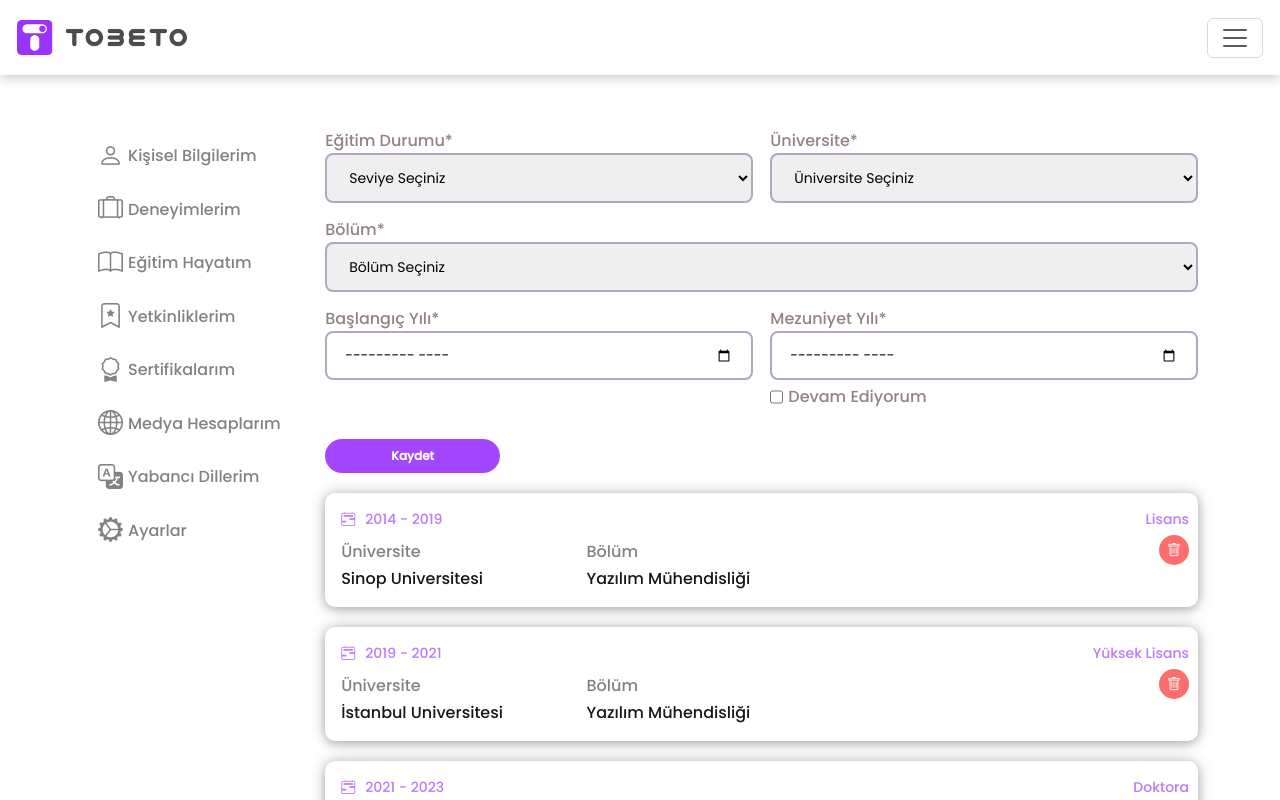
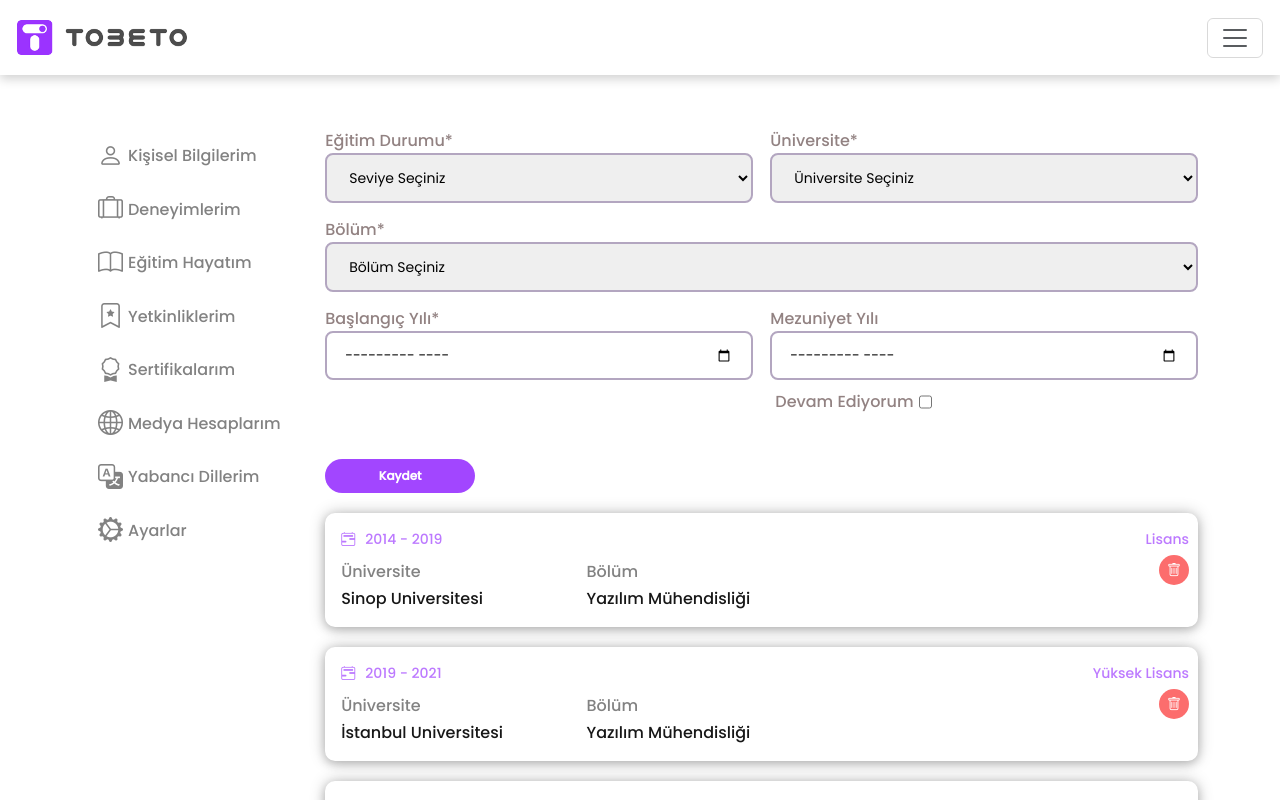
Before and after one commit to DotNetReactFullStack/tobeto-platform-frontend, a React (Create React App) app: page /my-profile/edit-profile/education in a window 1280 px wide. Shown: the top 800 px of the page. Built offline with nearby package versions, Linux system fonts and the light colour scheme; sample sign-in values are in the browser's storage; a web font is replaced by a local one.

Commit message:
Added Formik and yup to EducationForm component

```diff
--- a/src/components/EditProfile/Education/EducationForm.css
+++ b/src/components/EditProfile/Education/EducationForm.css
@@ -40,12 +40,12 @@
 .education-program-continue-input-container {
   display: flex !important;
   flex-direction: row !important;
-  width: 100% !important;
   margin: 5px 0px;
 }
 
 .education-program-continue-input-container label {
   margin-left: 5px;
+  margin-right: 5px;
 }
 
 /* Save Button*/
--- a/src/components/EditProfile/Education/EducationForm.tsx
+++ b/src/components/EditProfile/Education/EducationForm.tsx
@@ -3,6 +3,8 @@ import "./EducationForm.css";
 import InputContainer from "../InputContainer";
 import { FormElementType } from "../../../models/formElementType";
 import { InputType } from "../../../models/inputType";
+import * as yup from "yup";
+import { Form, Formik } from "formik";
 
 type Props = {};
 
@@ -15,85 +17,114 @@ const sortByPriorityDesc = (a: any, b: any) => b.priority - a.priority;
 const graduationStatus = [
   {
     id: 1,
-    name: 'Lisans',
+    name: "Lisans",
     priority: 4,
-    visibility: true
+    visibility: true,
   },
   {
     id: 2,
-    name: 'Ön Lisans',
+    name: "Ön Lisans",
     priority: 3,
-    visibility: true
+    visibility: true,
   },
   {
     id: 3,
-    name: 'Yüksek Lisans',
+    name: "Yüksek Lisans",
     priority: 2,
-    visibility: true
+    visibility: true,
   },
   {
     id: 4,
-    name: 'Doktora',
+    name: "Doktora",
     priority: 1,
-    visibility: true
-  }
+    visibility: true,
+  },
 ];
 
 const colleges = [
   {
     id: 1,
-    name: 'Sinop Üniversite',
+    name: "Sinop Üniversite",
     priority: 3,
-    visibility: true
+    visibility: true,
   },
   {
     id: 2,
-    name: 'Düzce Üniversitesi',
+    name: "Düzce Üniversitesi",
     priority: 2,
-    visibility: true
+    visibility: true,
   },
   {
     id: 3,
-    name: 'Uludağ Üniversitesi',
+    name: "Uludağ Üniversitesi",
     priority: 1,
-    visibility: true
-  }
+    visibility: true,
+  },
 ];
 
 const educationPrograms = [
   {
     id: 1,
     collegeId: 1,
-    name: 'Makine Mühendisliği',
+    name: "Makine Mühendisliği",
     priority: 3,
-    visibility: true
+    visibility: true,
   },
   {
     id: 2,
     collegeId: 2,
-    name: 'Elektrik Elektronik Mühendisliği',
+    name: "Elektrik Elektronik Mühendisliği",
     priority: 2,
-    visibility: true
+    visibility: true,
   },
   {
     id: 3,
     collegeId: 3,
-    name: 'Peyzaj Mimarlığı',
+    name: "Peyzaj Mimarlığı",
     priority: 1,
-    visibility: true
-  }
+    visibility: true,
+  },
 ];
 
+//Formik, Yup
+const initialValues: any = {
+  graduationStatus: "",
+  college: "",
+  educationProgram: "",
+  educationProgramStartDate: "",
+  educationProgramEndDate: "",
+  isEducationProgramContinue: false,
+};
+
+const validationSchema = yup.object({
+  graduationStatus: yup.string().required("Eğitim durumu zorunludur"),
+  college: yup.string().required("Universite alanı zorunludur"),
+  educationProgram: yup.string().required("Bölüm alanı zorunludur"),
+  educationProgramStartDate: yup.string().required("Başlangıç yılı zorunludur"),
+});
+
+const handleEducation = async (values: any) => {
+  console.log(values);
+};
 
 const EducationForm = (props: Props) => {
   return (
     <div className="education-form">
-      <div className="education-input-section">
+      <Formik
+        initialValues={initialValues}
+        onSubmit={(values): any => {
+          handleEducation(values);
+        }}
+        validationSchema={validationSchema}
+      >
+        {(formikProps) => (
+          <Form className="education-input-section">
             <InputContainer
+              useFormikField={true}
               inputContainerClasses="graduation-status-input-container input-container-w-50"
               elementType={FormElementType.Select}
               labelText="Eğitim Durumu*"
-          inputName="graduation-status"
+              inputName="graduationStatus"
               defaultOptionText="Seviye Seçiniz"
               optionData={graduationStatus}
               optionDataFilters={graduationStatusOptionDataFilters}
@@ -101,6 +132,7 @@ const EducationForm = (props: Props) => {
             />
 
             <InputContainer
+              useFormikField={true}
               inputContainerClasses="college-input-container input-container-w-50"
               elementType={FormElementType.Select}
               labelText="Üniversite*"
@@ -112,10 +144,11 @@ const EducationForm = (props: Props) => {
             />
 
             <InputContainer
+              useFormikField={true}
               inputContainerClasses="education-program-input-container input-container-w-100"
               elementType={FormElementType.Select}
               labelText="Bölüm*"
-          inputName="education-program"
+              inputName="educationProgram"
               defaultOptionText="Bölüm Seçiniz"
               optionData={educationPrograms}
               optionDataFilters={educationProgramOptionDataFilters}
@@ -123,27 +156,43 @@ const EducationForm = (props: Props) => {
             />
 
             <InputContainer
+              useFormikField={true}
               inputContainerClasses="education-program-start-date-input-container input-container-w-50"
               labelText="Başlangıç Yılı*"
-          inputName="education-program-start-date"
+              inputName="educationProgramStartDate"
               inputType={InputType.Month}
             />
 
             <InputContainer
+              useFormikField={true}
               inputContainerClasses="education-program-end-date-input-container input-container-w-50"
-          labelText="Mezuniyet Yılı*"
-          inputName="education-program-end-date"
+              labelText="Mezuniyet Yılı"
+              inputName="educationProgramEndDate"
               inputType={InputType.Month}
+              disabled={formikProps.values.isEducationProgramContinue}
+              inputValue={
+                formikProps.values.isEducationProgramContinue
+                  ? ""
+                  : formikProps.values.educationProgramEndDate
+              }
             >
               <div className="education-program-continue-input-container">
-            <input type="checkbox" />
-            <label>Devam Ediyorum</label>
+                <InputContainer
+                  useFormikField={true}
+                  inputContainerClasses="education-program-continue-input-container"
+                  elementType={FormElementType.Input}
+                  inputType={InputType.Checkbox}
+                  inputName="isEducationProgramContinue"
+                  labelText="Devam Ediyorum"
+                />
               </div>
             </InputContainer>
-      </div>
             <button type="submit" className="education-save-button">
               Kaydet
             </button>
+          </Form>
+        )}
+      </Formik>
     </div>
   );
 };
```
Lines whose indentation alone changed are shown as unchanged.
